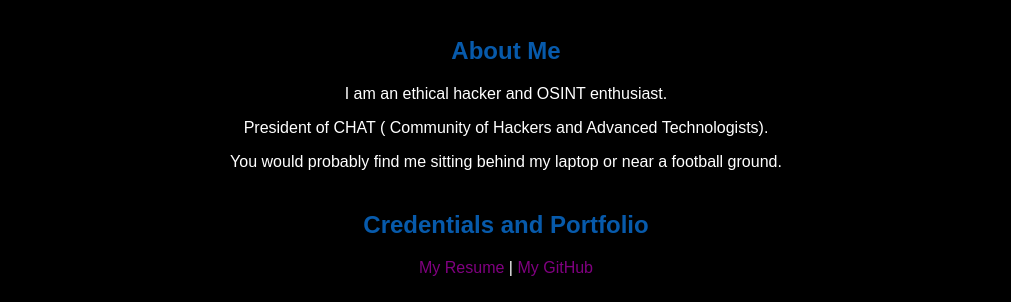
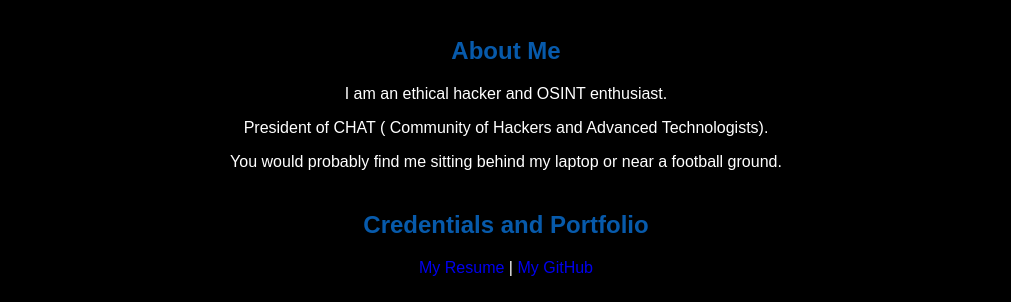
Before and after one commit to TheHumanGoogle/TheHumanGoogle.github.io, a plain HTML site: page index.html in a window 1280 px wide. Shown: the part 498-800 px from the top of the page, without its empty margins (134-1145 px from the left). Drawn offline with Linux system fonts and the light colour scheme.

Commit message:
Update master.css

```diff
--- a/css/master.css
+++ b/css/master.css
@@ -3,7 +3,7 @@
 /* Text inside these asterisks and slashes are comments for human */
 
   a {
-    color : purple;/* set the text color to blue here */
+    color : Dark Blue;/* set the text color to blue here */
     text-decoration: none; /* This means we do not want hyperlinks to be underlined */
   }
 
```
